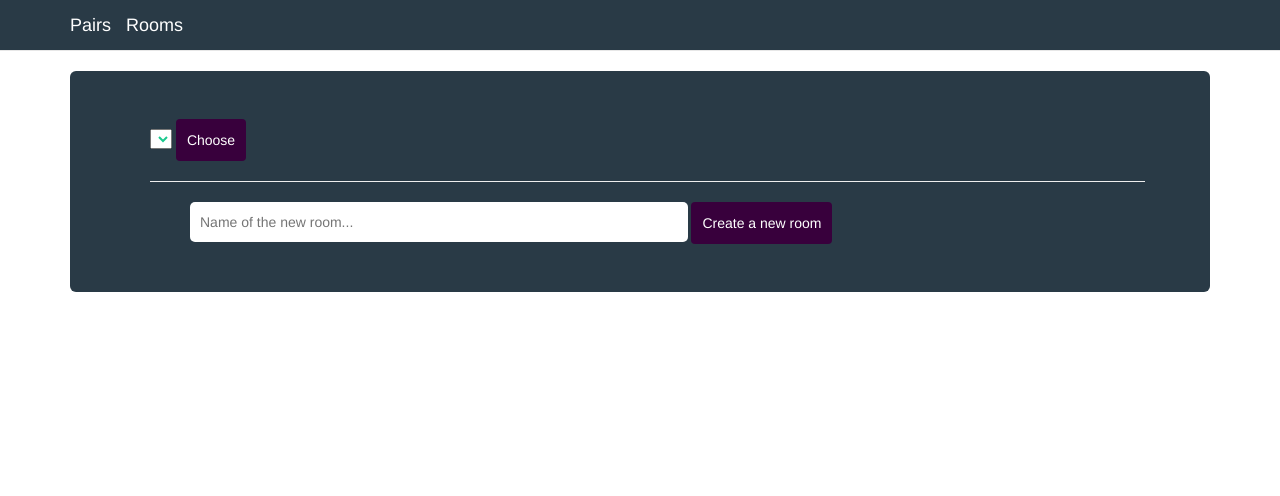
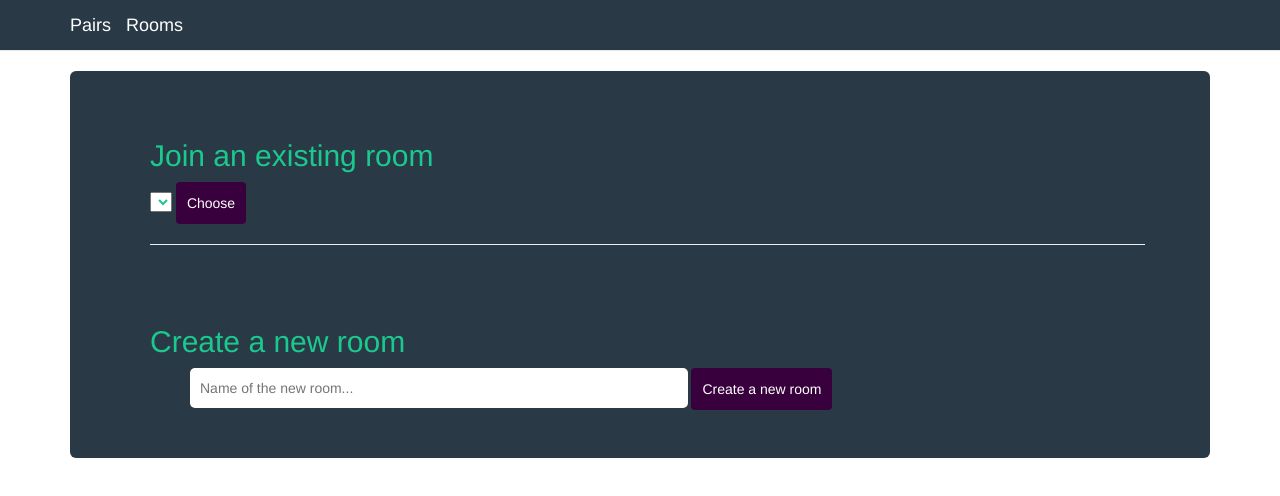
Before and after one commit to MilanFIN/webchat, a website: page public/pick.html in a window 1280 px wide. Drawn offline with nearby package versions, Linux system fonts and the light colour scheme; no server answers.

Commit message:
added headers

```diff
--- a/public/pick.html
+++ b/public/pick.html
@@ -22,14 +22,18 @@
 					<div id="div0">
 
 						<form id="form0" action="">
+							<h2> Join an existing room </h2>
 							<select id="rooms">
 							</select>
 							<button type = "submit" class="btn btn-default">Choose</button>
 						</form>
 					</div>
 					<hr>
+					<br>
+					<br>
 					<div id="div1">
 						<form id="form1" action="">
+							<h2> Create a new room</h2>
 							<input id="roomName" autocomplete="off" placeholder="Name of the new room..." />
 							<button class="btn btn-default">Create a new room</button>
 						</form>
```
